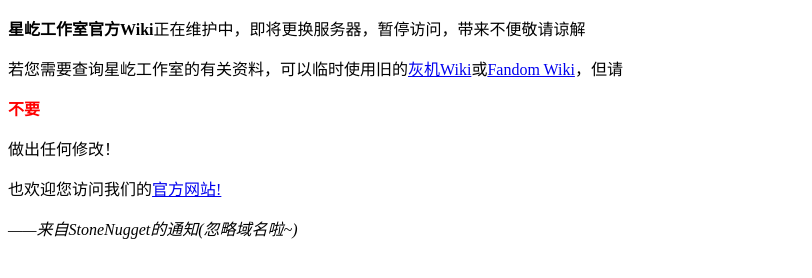
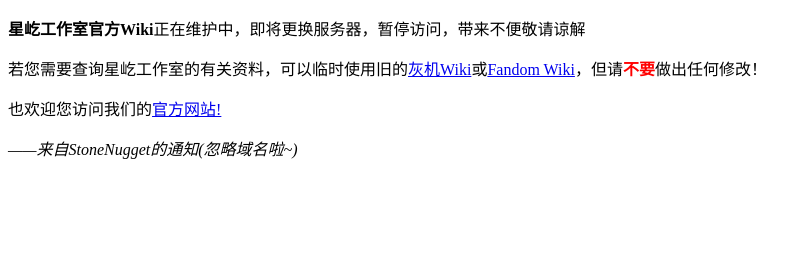
Before and after one commit to StoneNugget8237/hysit, a plain HTML site: page linshi.html in a window 1280 px wide. Shown: the whole page, without its empty margins (0-812 px from the left). Drawn offline with Linux system fonts and the light colour scheme.

Commit message:
Update linshi.html

```diff
--- a/linshi.html
+++ b/linshi.html
@@ -7,7 +7,7 @@
 </head>
 <body>
   <p><b>星屹工作室官方Wiki</b>正在维护中，即将更换服务器，暂停访问，带来不便敬请谅解</p>
-  <p>若您需要查询星屹工作室的有关资料，可以临时使用旧的<a href="https://ctnstudio.huijiwiki.com/wiki/%E9%A6%96%E9%A1%B5" title="灰机Wiki" target="_blank">灰机Wiki</a>或<a href="https://ctnstudio.fandom.com/zh/wiki/CTN_Studio_Wiki" title="Fandom Wiki" target="_blank">Fandom Wiki</a>，但请<b><p style="color:red;">不要</p></b>做出任何修改！</p>
+  <p>若您需要查询星屹工作室的有关资料，可以临时使用旧的<a href="https://ctnstudio.huijiwiki.com/wiki/%E9%A6%96%E9%A1%B5" title="灰机Wiki" target="_blank">灰机Wiki</a>或<a href="https://ctnstudio.fandom.com/zh/wiki/CTN_Studio_Wiki" title="Fandom Wiki" target="_blank">Fandom Wiki</a>，但请<b><a style="color:red;">不要</a></b>做出任何修改！</p>
   <p>也欢迎您访问我们的<a href="https://www.ctnstudios.top" title="星屹工作室官方网站" target="_blank">官方网站!</a>
   <p><i>——来自StoneNugget的通知(忽略域名啦~)</i></p>
 </body>
```
